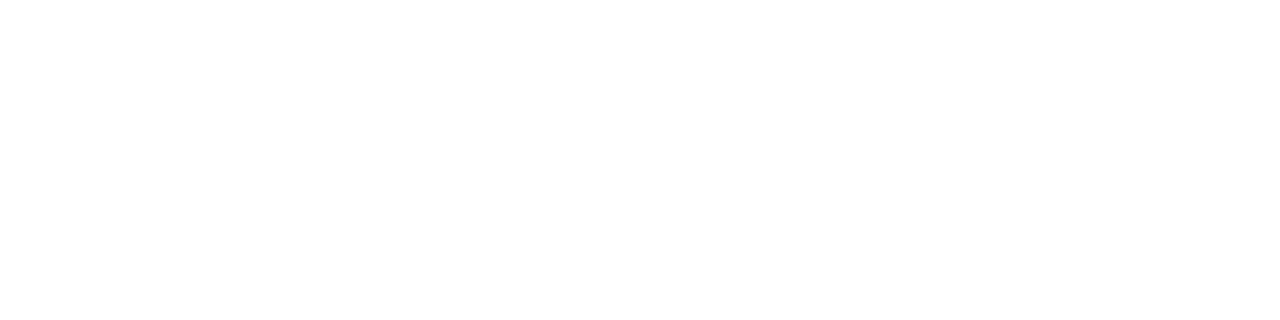
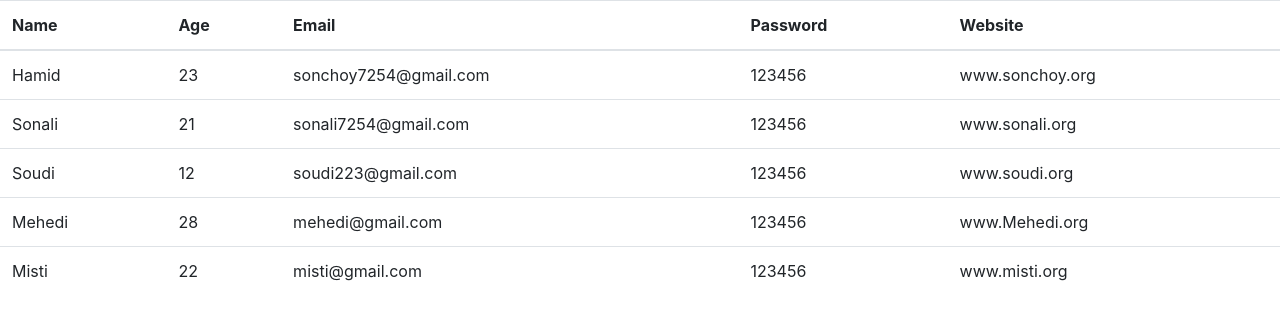
Before and after one commit to Sonchoy7254/crue_member_php_application, a PHP site: page / in a window 1280 px wide. Before the commit the part shown is empty. Shown: the top 320 px of the page. Run offline with PHP 8.4, Linux system fonts and the light colour scheme.

Commit message:
Read the json file, and show it on the fontned

```diff
--- a/index.php
+++ b/index.php
@@ -1,7 +1,37 @@
-<?php include "inc/header.php";?>
+<?php require "inc/header.php";?>
+<?php require "users.php";
+$users = getUsers();
+?>
 
 
 
 
+<table class="table">
+    <thead>
+        <th>Name</th>
+        <th>Age</th>
+        <th>Email</th>
+        <th>Password</th>
+        <th>Website</th>
+    </thead>
+    <tbody>
+        <?php foreach($users as $user):?>
 
-<?php include "inc/footer.php" ?>
+            <tr>
+                    <td><?php  echo $user['name'] ?></td>
+                    <td><?php  echo $user['age']; ?></td>
+                    <td><?php  echo $user['email']; ?></td>
+                    <td><?php  echo $user['password']; ?></td>
+                    <td><?php  echo $user['website']; ?></td>
+
+            </tr>
+
+            <?php endforeach; ?>
+    </tbody>
+</table>
+
+
+
+
+<!-- Footer file adding  -->
+<?php require "inc/footer.php" ?>
--- a/users.json
+++ b/users.json
@@ -1,8 +1,9 @@
 [
     {
+
         "id":"1",
         "name": "Hamid",
-        "Age": "23",
+        "age": "23",
         "email": "sonchoy7254@gmail.com",
         "password": "123456",
         "website": "www.sonchoy.org"
@@ -10,7 +11,7 @@
     {
         "id":"2",
         "name": "Sonali",
-        "Age": "21",
+        "age": "21",
         "email": "sonali7254@gmail.com",
         "password": "123456",
         "website": "www.sonali.org"
@@ -18,7 +19,7 @@
     {
         "id":"3",
         "name": "Soudi",
-        "Age": "12",
+        "age": "12",
         "email": "soudi223@gmail.com",
         "password": "123456",
         "website": "www.soudi.org"
@@ -26,7 +27,7 @@
     {
         "id":"4",
         "name": "Mehedi",
-        "Age": "28",
+        "age": "28",
         "email": "mehedi@gmail.com",
         "password": "123456",
         "website": "www.Mehedi.org"
@@ -34,7 +35,7 @@
     {
         "id":"5",
         "name": "Misti",
-        "Age": "22",
+        "age": "22",
         "email": "misti@gmail.com",
         "password": "123456",
         "website": "www.misti.org"
--- /dev/null
+++ b/users.php
@@ -0,0 +1,19 @@
+<?php
+function getUsers() {
+
+    return json_decode(file_get_contents('users.json'), true);
+
+ }
+ function getUserById($Id) {
+
+ }
+ function createuser($data) {
+
+ }
+ function UpdateUser ($data, $Id) {
+
+ }
+ function deleteuser($id) {
+
+ }
+?>
```
